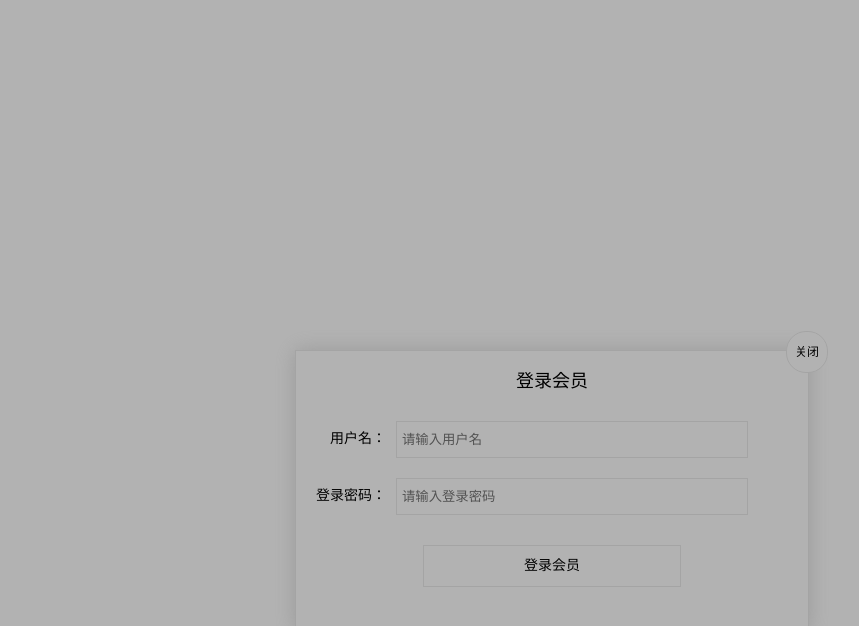
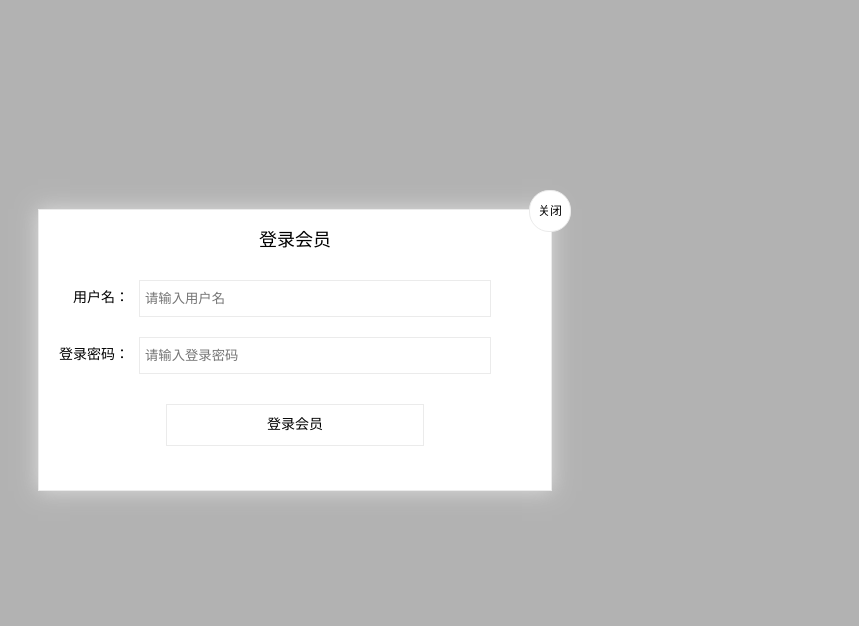
Before and after one commit to cts33/JS_Demo, a plain HTML site: page 案例2/模块框拖动.html in a window 1280 px wide. Both pictures are taken after a click on the element "点击，弹出登录框". Shown: the part 50-676 px from the top of the page, without its empty margins (345-1204 px from the left). Drawn offline with Linux system fonts and the light colour scheme.

Commit message:
z-index 是布局存在覆盖，值越大，越向上

```diff
--- a/案例2/模块框拖动.html
+++ b/案例2/模块框拖动.html
@@ -26,8 +26,8 @@
 			             top: 50%;
 			             background: #ffffff;
 			             box-shadow: 0px 0px 20px #ddd;
-			             /* z-index: 9999; */
-			             /* transform: translate(-50%, -50%); */
+			             z-index: 9999;
+			             transform: translate(-50%, -50%);
 			         }
 
 			         .login-title {
```
